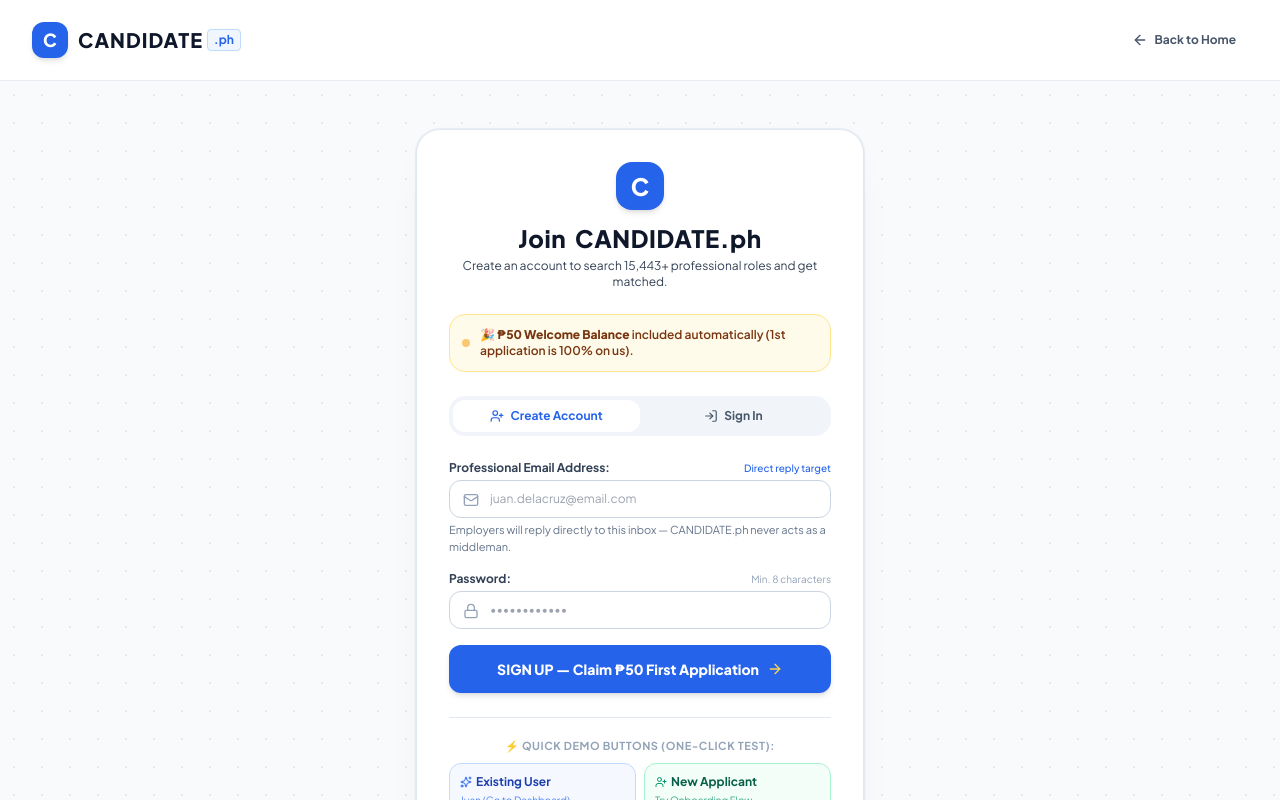
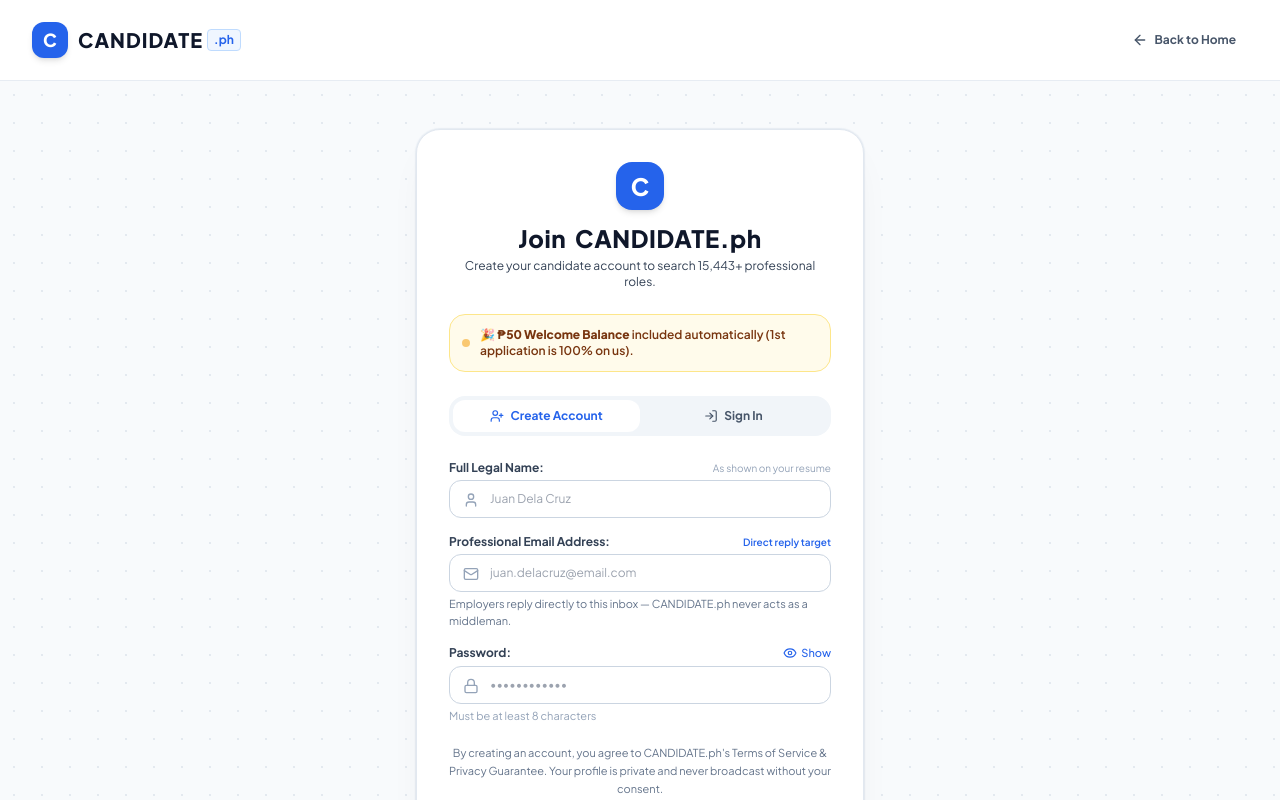
Before and after one commit to nicasiotuason/candidate-ph, a React (Vite) app: page / in a window 1280 px wide. Both pictures are taken after a click on the button "Log In". Shown: the top 800 px of the page. Built offline with nearby package versions, Linux system fonts and the light colour scheme.

Commit message:
Screen 1: Pure Name, Email, Password auth with Show/Hide toggle, direct email note, and no Google OAuth

```diff
--- a/src/App.jsx
+++ b/src/App.jsx
@@ -19,6 +19,7 @@ export default function App() {
   // Global modals
   const [isTopUpOpen, setIsTopUpOpen] = useState(false);
   const [selectedJobForLandingApply, setSelectedJobForLandingApply] = useState(null);
+  const [initialAuthEmail, setInitialAuthEmail] = useState('');
 
   // Toast Notification state
   const [toastMessage, setToastMessage] = useState('');
@@ -86,10 +87,10 @@ export default function App() {
   };
 
   const handleStartOnboarding = (signupData) => {
-    api.register(signupData.email);
+    api.register(signupData.email, signupData.password, signupData.name);
     refreshUser();
     setCurrentView('onboarding');
-    triggerToast(`🎉 Account created! Let's set up your profile and parse your resume.`);
+    triggerToast(`🎉 Account created for ${signupData.name || signupData.email}! Let's set up your profile and parse your resume.`);
   };
 
   const handleCompleteOnboarding = async (formData) => {
@@ -137,7 +138,10 @@ export default function App() {
             onConfirmApply={handleConfirmApply}
             onTopUpSuccess={handleTopUpSuccess}
             onAddTestimonial={handleAddTestimonial}
-            onStartSignUp={(email) => handleStartOnboarding({ email })}
+            onStartSignUp={(email) => {
+              setInitialAuthEmail(email || '');
+              setCurrentView('auth');
+            }}
             onLoginClick={() => setCurrentView('auth')}
             onOpenDashboard={() => setCurrentView('dashboard')}
             onQuickApplyFromLanding={(job) => setSelectedJobForLandingApply(job)}
@@ -146,6 +150,7 @@ export default function App() {
 
         {currentView === 'auth' && (
           <AuthPage
+            initialEmail={initialAuthEmail}
             onLoginSuccess={handleLoginSuccess}
             onStartOnboarding={handleStartOnboarding}
           />
@@ -154,6 +159,7 @@ export default function App() {
         {currentView === 'onboarding' && (
           <OnboardingPage
             initialEmail={user?.email}
+            initialName={user?.name}
             onCompleteOnboarding={handleCompleteOnboarding}
           />
         )}
--- a/src/pages/AuthPage.jsx
+++ b/src/pages/AuthPage.jsx
@@ -1,11 +1,19 @@
-import React, { useState } from 'react';
-import { Mail, Lock, ArrowRight, Zap, CheckCircle2, ShieldCheck, Sparkles, UserPlus, LogIn } from 'lucide-react';
+import React, { useState, useEffect } from 'react';
+import { Mail, Lock, User, Eye, EyeOff, ArrowRight, Zap, CheckCircle2, ShieldCheck, Sparkles, UserPlus, LogIn } from 'lucide-react';
 
-export default function AuthPage({ onLoginSuccess, onStartOnboarding }) {
+export default function AuthPage({ initialEmail = '', onLoginSuccess, onStartOnboarding }) {
   const [isSignUp, setIsSignUp] = useState(true);
-  const [email, setEmail] = useState('');
+  const [fullName, setFullName] = useState('');
+  const [email, setEmail] = useState(initialEmail || '');
   const [password, setPassword] = useState('');
+  const [showPassword, setShowPassword] = useState(false);
   const [isLoading, setIsLoading] = useState(false);
+
+  useEffect(() => {
+    if (initialEmail) {
+      setEmail(initialEmail);
+    }
+  }, [initialEmail]);
 
   const handleSubmit = (e) => {
     e.preventDefault();
@@ -14,9 +22,13 @@ export default function AuthPage({ onLoginSuccess, onStartOnboarding }) {
     setTimeout(() => {
       setIsLoading(false);
       if (isSignUp) {
-        onStartOnboarding({ email: email || 'new.applicant@email.com' });
+        onStartOnboarding({
+          email: email.trim() || 'new.applicant@email.com',
+          name: fullName.trim() || (email ? email.split('@')[0] : 'Applicant'),
+          password
+        });
       } else {
-        onLoginSuccess({ email: email || 'juan.delacruz@email.com' });
+        onLoginSuccess({ email: email.trim() || 'juan.delacruz@email.com' });
       }
     }, 450);
   };
@@ -28,9 +40,14 @@ export default function AuthPage({ onLoginSuccess, onStartOnboarding }) {
       setPassword('password123');
       onLoginSuccess({ email: 'juan.delacruz@email.com' });
     } else {
+      setFullName('Maria Santos');
       setEmail('maria.santos@email.com');
       setPassword('password123');
-      onStartOnboarding({ email: 'maria.santos@email.com' });
+      onStartOnboarding({
+        email: 'maria.santos@email.com',
+        name: 'Maria Santos',
+        password: 'password123'
+      });
     }
   };
 
@@ -48,7 +65,7 @@ export default function AuthPage({ onLoginSuccess, onStartOnboarding }) {
           </h2>
           <p className="text-xs text-slate-700 mt-1">
             {isSignUp
-              ? 'Create an account to search 15,443+ professional roles and get matched.'
+              ? 'Create your candidate account to search 15,443+ professional roles.'
               : 'Log in to your dashboard and review active matched roles.'}
           </p>
         </div>
@@ -68,7 +85,7 @@ export default function AuthPage({ onLoginSuccess, onStartOnboarding }) {
           <button
             type="button"
             onClick={() => setIsSignUp(true)}
-            className={`py-2 rounded-xl transition-all flex items-center justify-center gap-1.5 ${
+            className={`py-2 rounded-xl transition-all flex items-center justify-center gap-1.5 cursor-pointer ${
               isSignUp ? 'bg-white text-blue-600 shadow-xs' : 'text-slate-600 hover:text-slate-900'
             }`}
           >
@@ -78,7 +95,7 @@ export default function AuthPage({ onLoginSuccess, onStartOnboarding }) {
           <button
             type="button"
             onClick={() => setIsSignUp(false)}
-            className={`py-2 rounded-xl transition-all flex items-center justify-center gap-1.5 ${
+            className={`py-2 rounded-xl transition-all flex items-center justify-center gap-1.5 cursor-pointer ${
               !isSignUp ? 'bg-white text-blue-600 shadow-xs' : 'text-slate-600 hover:text-slate-900'
             }`}
           >
@@ -89,12 +106,36 @@ export default function AuthPage({ onLoginSuccess, onStartOnboarding }) {
 
         {/* Form */}
         <form onSubmit={handleSubmit} className="space-y-4">
+          {/* Full Name field (Only for Sign Up) */}
+          {isSignUp && (
+            <div>
+              <div className="flex items-center justify-between mb-1">
+                <label className="block text-xs font-bold text-slate-700">
+                  Full Legal Name:
+                </label>
+                <span className="text-[10px] text-slate-400">As shown on your resume</span>
+              </div>
+              <div className="relative">
+                <User className="w-4 h-4 text-slate-400 absolute left-3.5 top-3 pointer-events-none" />
+                <input
+                  type="text"
+                  required
+                  value={fullName}
+                  onChange={(e) => setFullName(e.target.value)}
+                  placeholder="Juan Dela Cruz"
+                  className="w-full pl-10 pr-3 py-2.5 text-xs border border-slate-300 rounded-xl focus:ring-2 focus:ring-blue-500 focus:outline-none"
+                />
+              </div>
+            </div>
+          )}
+
+          {/* Email field */}
           <div>
             <div className="flex items-center justify-between mb-1">
               <label className="block text-xs font-bold text-slate-700">
                 Professional Email Address:
               </label>
-              <span className="text-[10px] text-blue-600 font-medium">Direct reply target</span>
+              <span className="text-[10px] text-blue-600 font-semibold">Direct reply target</span>
             </div>
             <div className="relative">
               <Mail className="w-4 h-4 text-slate-400 absolute left-3.5 top-3 pointer-events-none" />
@@ -108,43 +149,70 @@ export default function AuthPage({ onLoginSuccess, onStartOnboarding }) {
               />
             </div>
             <p className="text-[11px] text-slate-500 mt-1">
-              Employers will reply directly to this inbox — CANDIDATE.ph never acts as a middleman.
+              Employers reply directly to this inbox — CANDIDATE.ph never acts as a middleman.
             </p>
           </div>
 
+          {/* Password field */}
           <div>
             <div className="flex items-center justify-between mb-1">
               <label className="block text-xs font-bold text-slate-700">
                 Password:
               </label>
-              <span className="text-[10px] text-slate-400">Min. 8 characters</span>
+              <button
+                type="button"
+                onClick={() => setShowPassword(!showPassword)}
+                className="text-[11px] text-blue-600 hover:text-blue-800 font-medium flex items-center gap-1 cursor-pointer"
+              >
+                {showPassword ? <EyeOff className="w-3.5 h-3.5" /> : <Eye className="w-3.5 h-3.5" />}
+                <span>{showPassword ? 'Hide' : 'Show'}</span>
+              </button>
             </div>
             <div className="relative">
               <Lock className="w-4 h-4 text-slate-400 absolute left-3.5 top-3 pointer-events-none" />
               <input
-                type="password"
+                type={showPassword ? 'text' : 'password'}
                 required
                 minLength={8}
                 value={password}
                 onChange={(e) => setPassword(e.target.value)}
                 placeholder="••••••••••••"
-                className="w-full pl-10 pr-3 py-2.5 text-xs border border-slate-300 rounded-xl focus:ring-2 focus:ring-blue-500 focus:outline-none"
+                className="w-full pl-10 pr-10 py-2.5 text-xs border border-slate-300 rounded-xl focus:ring-2 focus:ring-blue-500 focus:outline-none"
               />
             </div>
+            <p className="text-[11px] text-slate-400 mt-1">
+              Must be at least 8 characters
+            </p>
           </div>
 
+          {/* Terms & Privacy Guarantee micro-copy */}
+          {isSignUp && (
+            <p className="text-[11px] text-slate-500 leading-relaxed text-center pt-1">
+              By creating an account, you agree to CANDIDATE.ph's Terms of Service & Privacy Guarantee. Your profile is private and never broadcast without your consent.
+            </p>
+          )}
+
+          {/* Submit Button */}
           <button
             type="submit"
             disabled={isLoading}
-            className="w-full py-3.5 px-4 bg-blue-600 hover:bg-blue-700 active:scale-[0.99] text-white font-extrabold rounded-xl shadow-md transition-all flex items-center justify-center gap-2 text-sm"
+            className="w-full py-2.5 px-4 bg-blue-600 hover:bg-blue-700 active:scale-[0.99] text-white font-extrabold rounded-xl shadow-md transition-all flex items-center justify-center gap-2 cursor-pointer"
           >
             {isLoading ? (
               <div className="w-4 h-4 border-2 border-white border-t-transparent rounded-full animate-spin"></div>
+            ) : isSignUp ? (
+              <div className="flex flex-col items-center justify-center leading-tight py-0.5">
+                <div className="flex items-center gap-1.5">
+                  <span className="text-xs sm:text-sm font-black tracking-wide">SIGN UP</span>
+                  <ArrowRight className="w-4 h-4 text-amber-300" />
+                </div>
+                <span className="text-[10px] sm:text-[11px] font-semibold text-blue-100">Claim ₱50 First Application</span>
+              </div>
             ) : (
-              <>
-                <span>{isSignUp ? 'SIGN UP — Claim ₱50 First Application' : 'Log In to Dashboard'}</span>
-                <ArrowRight className="w-4 h-4 text-amber-300" />
-              </>
+              <div className="flex items-center gap-2 py-1">
+                <span className="text-xs sm:text-sm font-bold">Log In to Dashboard</span>
+                <ArrowRight className="w-4 h-4" />
+              </div>
             )}
           </button>
         </form>
@@ -158,7 +226,7 @@ export default function AuthPage({ onLoginSuccess, onStartOnboarding }) {
             <button
               type="button"
               onClick={() => handleQuickDemo('existing')}
-              className="p-2.5 rounded-xl border border-blue-200 bg-blue-50/60 hover:bg-blue-100/60 text-blue-800 font-bold text-left transition-colors"
+              className="p-2.5 rounded-xl border border-blue-200 bg-blue-50/60 hover:bg-blue-100/60 text-blue-800 font-bold text-left transition-colors cursor-pointer"
             >
               <div className="flex items-center gap-1">
                 <Sparkles className="w-3 h-3 text-blue-600" />
@@ -170,13 +238,13 @@ export default function AuthPage({ onLoginSuccess, onStartOnboarding }) {
             <button
               type="button"
               onClick={() => handleQuickDemo('new')}
-              className="p-2.5 rounded-xl border border-emerald-200 bg-emerald-50/60 hover:bg-emerald-100/60 text-emerald-800 font-bold text-left transition-colors"
+              className="p-2.5 rounded-xl border border-emerald-200 bg-emerald-50/60 hover:bg-emerald-100/60 text-emerald-800 font-bold text-left transition-colors cursor-pointer"
             >
               <div className="flex items-center gap-1">
                 <UserPlus className="w-3 h-3 text-emerald-600" />
                 <span>New Applicant</span>
               </div>
-              <p className="text-[10px] text-emerald-600/80 font-normal mt-0.5">Try Onboarding Flow</p>
+              <p className="text-[10px] text-emerald-600/80 font-normal mt-0.5">Maria (Try Onboarding)</p>
             </button>
           </div>
         </div>
@@ -185,7 +253,7 @@ export default function AuthPage({ onLoginSuccess, onStartOnboarding }) {
         <div className="mt-5 text-center text-[11px] text-slate-400 font-medium space-y-1">
           <p className="flex items-center justify-center gap-1">
             <ShieldCheck className="w-3.5 h-3.5 text-emerald-500" />
-            <span>Encrypted data • Never sold to third parties</span>
+            <span>Encrypted credentials • Zero third-party trackers</span>
           </p>
         </div>
 
--- a/src/pages/OnboardingPage.jsx
+++ b/src/pages/OnboardingPage.jsx
@@ -41,7 +41,7 @@ const SENIORITY_LEVELS = [
   { id: 'executive', label: 'Executive / Director', exp: '10+ years' },
 ];
 
-export default function OnboardingPage({ initialEmail, onCompleteOnboarding }) {
+export default function OnboardingPage({ initialEmail, initialName, onCompleteOnboarding }) {
   const [step, setStep] = useState(1); // 1: Role & Domain, 2: Pareto 6 Universal Fields, 3: Resume Dropzone, 4: Matching Telemetry & Celebration
 
   // Step 1: Role & Domain
@@ -110,6 +110,7 @@ export default function OnboardingPage({ initialEmail, onCompleteOnboarding }) {
 
   const handleFinishOnboarding = () => {
     onCompleteOnboarding({
+      name: initialName,
       targetRole,
       targetCategory,
       seniority,
--- a/src/services/api.js
+++ b/src/services/api.js
@@ -48,15 +48,15 @@ export const api = {
     });
   },
 
-  register(email, password) {
+  register(email, password, name) {
     return new Promise((resolve) => {
       setTimeout(() => {
         const newUser = {
           ...INITIAL_USER,
           email,
-          name: email.split('@')[0],
+          name: name || (email ? email.split('@')[0] : 'Applicant'),
           isOnboarded: false,
-          walletBalance: 250 // 50 bonus credits = 5 applications
+          walletBalance: 250 // includes ₱50 bonus credits
         };
         setStored(STORAGE_USER_KEY, newUser);
         resolve({ success: true, user: newUser, token: 'mock-jwt-token-new' });
```
